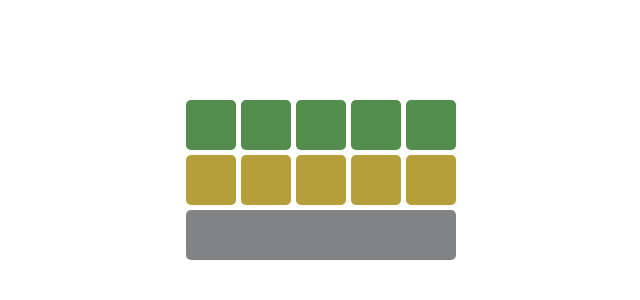
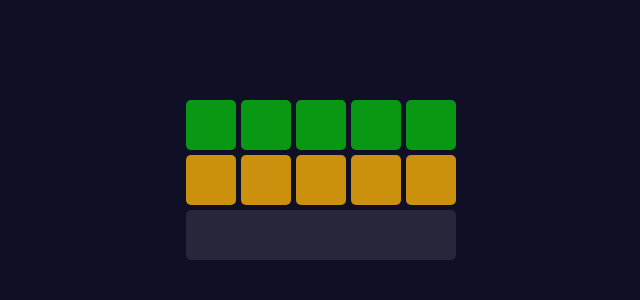
Before and after one commit to Nikituh/scripts, a React (Create React App) app in the folder wordle/wordle-helper/: page / in a window 1280 px wide. Shown: the top 300 px of the page, without its empty margins (317-957 px from the left). Built offline with nearby package versions, Linux system fonts and the light colour scheme; the HTML template or start-up script is replaced by a standard one.

Commit message:
color & padding fixes; result slice optimization

```diff
--- a/wordle/wordle-helper/src/App.tsx
+++ b/wordle/wordle-helper/src/App.tsx
@@ -18,41 +18,19 @@ export default class App extends React.Component<any, any> {
 	override async componentDidMount(): Promise<void> {
 
 		await WordCalculator.initialize();
-
-		const filtered: string[] = [];
-
-		// WordCalculator.words.forEach((word: string) => {
-		// 	const letters = word.split("");
-		// 	if (
-		// 		WordCalculator.containsAtIndex(letters, "k", 2) &&
-		// 		WordCalculator.containsAtIndex(letters, "t", 4) &&
-		// 		WordCalculator.containsButNotAtIndex(letters, "k", 0) &&
-		// 		WordCalculator.containsButNotAtIndex(letters, "t", 3) &&
-		// 		WordCalculator.doesNotContain(letters, "o") &&
-		// 		WordCalculator.doesNotContain(letters, "h") &&
-		// 		WordCalculator.doesNotContain(letters, "u")
-		// 	) {
-		// 		filtered.push(word);
-		// 	}
-		// });
-
-		console.log("filtered words", filtered);
 	}
 
 	onCorrectLetterChange(index: number, letters: string[]) {
-		console.log("onCorrectLetterChange", index, letters);
 		WordCalculator.updateCorrectLetters(index, letters);
 		this.setState({ words: WordCalculator.findRemainingWords() });
 	}
 
 	onPresentLetterChange(index: number, letters: string[]) {
-		console.log("onPresentLetterChange", index, letters)
 		WordCalculator.updatePresentLetters(index, letters);
 		this.setState({ words: WordCalculator.findRemainingWords() });
 	}
 
 	onMissingLetterChange(index: number, letters: string[]) {
-		console.log("onMissingLetterChange", letters);
 		WordCalculator.updateMissingLetters(letters);
 		this.setState({ words: WordCalculator.findRemainingWords() });
 	}
@@ -60,7 +38,7 @@ export default class App extends React.Component<any, any> {
 	override render(): React.ReactNode {
 
 		// Calculation contains an extra -margin to account for text padding inside the input
-		const rowWidth = 5 * (Size.LetterBoxWidth + Size.LetterBoxMargin) - 2 * Size.LetterBoxMargin;
+		const rowWidth = 5 * (Size.LetterBoxWidth + Size.LetterBoxMargin) - Size.LetterBoxMargin;
 
 		return (
 			<div style={{
@@ -69,13 +47,12 @@ export default class App extends React.Component<any, any> {
 				alignItems: "center",
 				height: "100vh",
 				width: "100vw",
-				paddingTop: 100
+				paddingTop: 100,
+				backgroundColor: Colors.NavyBackground
 			}}>
-				<LetterRow color={Colors.Correct} onLetterChange={this.onCorrectLetterChange.bind(this)} />
-				<div style={{ height: 5 }}></div>
-				<LetterRow color={Colors.Present} onLetterChange={this.onPresentLetterChange.bind(this)} />
-				<div style={{ height: 5 }}></div>
-				<LetterBox color={Colors.Missing} width={rowWidth} onChange={this.onMissingLetterChange.bind(this)} />
+				<LetterRow color={Colors.Correct} onLetterChange={this.onCorrectLetterChange.bind(this)} style={{paddingBottom: 5}} />
+				<LetterRow color={Colors.Present} onLetterChange={this.onPresentLetterChange.bind(this)}  style={{paddingBottom: 5}} />
+				<LetterBox color={Colors.NavyBox} width={rowWidth} onChange={this.onMissingLetterChange.bind(this)} />
 				<RemainingWordGallery words={this.state.words}/>
 			</div>
 		);
--- a/wordle/wordle-helper/src/utils/colors.ts
+++ b/wordle/wordle-helper/src/utils/colors.ts
@@ -1,9 +1,13 @@
 
 export default class Colors {
 
-    static readonly Correct = "rgb(83, 141, 78)";
+    static readonly Correct = "#099813";
 
-    static readonly Present = "rgb(181, 159, 59)";
+    static readonly Present = "#CB910E";
 
     static readonly Missing = "rgb(129, 131, 132)";
+
+    static readonly NavyBackground = "#0F0F26";
+
+    static readonly NavyBox = "#27273C";
 }
--- a/wordle/wordle-helper/src/views/LetterBox.tsx
+++ b/wordle/wordle-helper/src/views/LetterBox.tsx
@@ -12,18 +12,17 @@ export default class LetterBox extends React.Component<any, any> {
             <input
                 style={{
                     // Calculation contains an extra -margin to account for text padding inside the input
-                    width: this.props.width ?? (size - Size.LetterBoxMargin),
+                    width: this.props.width ?? size,
                     height: size,
                     marginRight: Size.LetterBoxMargin,
                     backgroundColor: this.props.color,
                     border: "none",
                     fontSize: 20,
                     lineHeight: size + "px",
-
                     color: "white",
                     padding: 0,
                     borderRadius: 5,
-                    paddingLeft: Size.LetterBoxMargin,
+                    textAlign: "center"
                 }}
                 type="text"
                 onChange={(e) => {
--- a/wordle/wordle-helper/src/views/LetterRow.tsx
+++ b/wordle/wordle-helper/src/views/LetterRow.tsx
@@ -6,7 +6,7 @@ export default class LetterRow extends React.Component<any, any> {
     override render(): React.ReactNode {
 
         return (
-            <div style={{display: "flex"}}>
+            <div style={{...this.props.style, display: "flex"}}>
                 {Array(5).fill(1).map((el, i) =>
                     <LetterBox key={i} index={i} color={this.props.color} onChange={this.props.onLetterChange} />
                 )}
--- a/wordle/wordle-helper/src/views/RemainingWordGallery.tsx
+++ b/wordle/wordle-helper/src/views/RemainingWordGallery.tsx
@@ -5,18 +5,25 @@ export default class RemainingWordGallery extends React.Component<any, any> {
 
     override render(): React.ReactNode {
 
-        console.log("remaining words", this.props.words);
+        const words = this.props.words.length > 99 ? this.props.words.slice(0, 99) : this.props.words;
+        if (words.length === 0) {
+            return null;
+        }
+
+        words.push("...");
 
         return (
-            <div style={{display: "flex", flexWrap: "wrap", width: 400, paddingTop: 20}}>
-                {this.props.words.map((word: string) => {
+            <div style={{ display: "flex", flexWrap: "wrap", width: 400, paddingTop: 20, overflow: "scroll", }}>
+                {words.map((word: string) => {
                     return <div
+                        key={word}
                         style={{
                             display: "flex",
                             justifyContent: "center",
                             alignItems: "center",
                             flexBasis: "20%",
-                            paddingBottom: 3
+                            paddingBottom: 3,
+                            color: "white",
                         }}
                     >{word}</div>
                 })}
```
